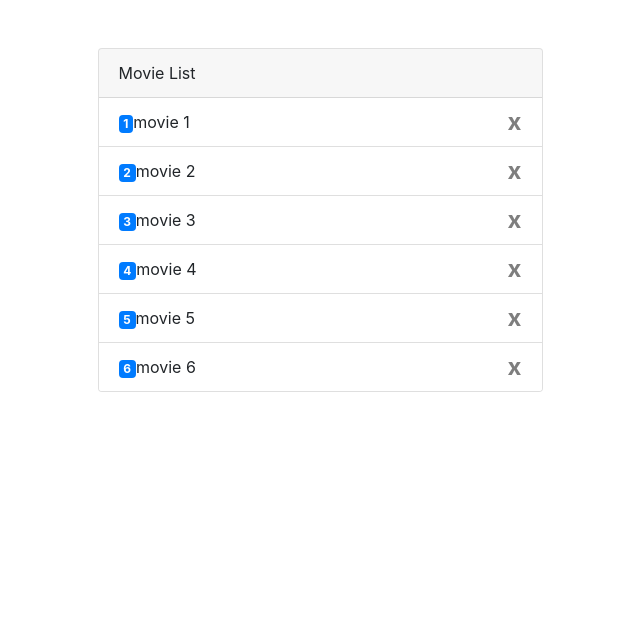
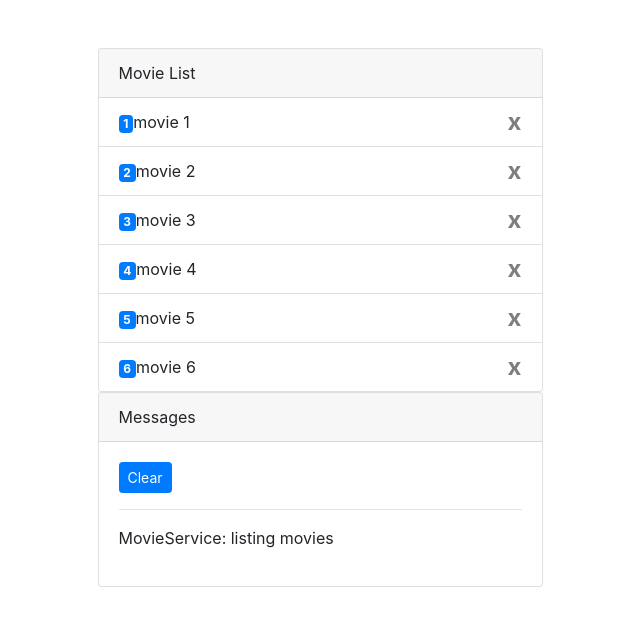
Before and after one commit to alpercaliskan96/BasicMovieApp, an Angular app: page /movies in a window 1280 px wide. Shown: the top 626 px of the page, without its empty margins (320-960 px from the left). Built offline with nearby package versions, Linux system fonts and the light colour scheme.

Commit message:
#3 Update
Add Directive-Events-Inputs-Service-Logging-Routing

```diff
--- a/package.json
+++ b/package.json
@@ -19,18 +19,19 @@
     "@angular/platform-browser": "~8.2.4",
     "@angular/platform-browser-dynamic": "~8.2.4",
     "@angular/router": "~8.2.4",
+    "bootstrap": "^4.3.1",
     "rxjs": "~6.4.0",
     "tslib": "^1.10.0",
     "zone.js": "~0.9.1"
   },
   "devDependencies": {
-    "@angular-devkit/build-angular": "~0.803.2",
+    "@angular-devkit/build-angular": "^0.803.3",
     "@angular/cli": "~8.3.2",
     "@angular/compiler-cli": "~8.2.4",
     "@angular/language-service": "~8.2.4",
-    "@types/node": "~8.9.4",
     "@types/jasmine": "~3.3.8",
     "@types/jasminewd2": "~2.0.3",
+    "@types/node": "~8.9.4",
     "codelyzer": "^5.0.0",
     "jasmine-core": "~3.4.0",
     "jasmine-spec-reporter": "~4.2.1",
--- a/src/app/app.component.html
+++ b/src/app/app.component.html
@@ -1,7 +1,9 @@
 <div class="container">
     <div class="row justify-content-center">
         <div class="col-md-5 mt-5">
-            <movies></movies>
+            <router-outlet></router-outlet>
+
+            <logging></logging>
         </div>
     </div>
 </div>
--- /dev/null
+++ b/src/app/logging.service.ts
@@ -0,0 +1,19 @@
+import { Injectable } from '@angular/core';
+
+@Injectable({
+  providedIn: 'root'
+})
+export class LoggingService {
+
+  messages : string[] =  [];
+
+  add(message: string){
+    this.messages.push(message);
+  }
+
+  clear(){
+    this.messages = [];
+  }
+
+  constructor() { }
+}
--- /dev/null
+++ b/src/app/logging/logging.component.html
@@ -0,0 +1,12 @@
+<div class="card" *ngIf="loggingService.messages.length">
+    <div class="card-header">
+        Messages
+    </div>
+    <div class="card-body">
+        <button (click)="loggingService.clear()" class="btn btn-primary btn-sm">Clear</button>
+        <hr>
+        <p *ngFor="let message of loggingService.messages">
+            {{message}}
+        </p>
+    </div>
+</div>
--- /dev/null
+++ b/src/app/logging/logging.component.ts
@@ -0,0 +1,16 @@
+import { Component, OnInit } from '@angular/core';
+import { LoggingService } from '../logging.service';
+
+@Component({
+  selector: 'logging',
+  templateUrl: './logging.component.html',
+  styleUrls: ['./logging.component.css']
+})
+export class LoggingComponent implements OnInit {
+
+  constructor(public loggingService: LoggingService) { }
+
+  ngOnInit() {
+  }
+
+}
--- /dev/null
+++ b/src/app/movie.service.ts
@@ -0,0 +1,20 @@
+import { Injectable } from '@angular/core';
+import { Movies } from './movie.datasource';
+import { Movie } from './movie';
+import { Observable, of } from 'rxjs';
+import { LoggingService } from './logging.service';
+
+@Injectable({
+  providedIn: 'root'
+})
+export class MovieService {
+
+  constructor(private loggingService: LoggingService) { }
+
+  getMovies() : Observable<Movie[]> {
+    this.loggingService.add('MovieService: listing movies');
+    return of(Movies);
+  }
+
+
+}
--- a/src/app/movies/movies.component.ts
+++ b/src/app/movies/movies.component.ts
@@ -1,6 +1,7 @@
 import { Component } from '@angular/core';
-import { Movies } from '../movie.datasource';
+
 import { Movie } from '../movie';
+import { MovieService } from '../movie.service';
 
 @Component({
     selector : 'movies', //<movies></movies> --> #movies = <div id="movies"></div>
@@ -10,11 +11,28 @@ import { Movie } from '../movie';
 export class MoviesComponent{
     title = 'Movie List';
 
-    movies = Movies;
+    movies : Movie[];
     selectedMovie: Movie;
+
+    constructor(private movieService:MovieService){}
+
+    ngOnInit(): void {
+        //constructor sonrası çalışır bu yüzden nesne gelmiş olur
+        this.getMovies();
+
+    }
+
 
     onSelect(movie:Movie): void{
         this.selectedMovie = movie;
 
     }
+
+    getMovies() : void {
+        this.movieService.getMovies()
+            .subscribe(movies =>  {
+                this.movies = movies;
+            });
+    }
+
 }
```
Also changed, not shown: src/app/app-routing.module.ts (added, +14 -0 lines), src/app/app.module.ts (+6 -2 lines), src/app/logging/logging.component.css (added), 2 other files (tests, documents, lock files or other folders).
